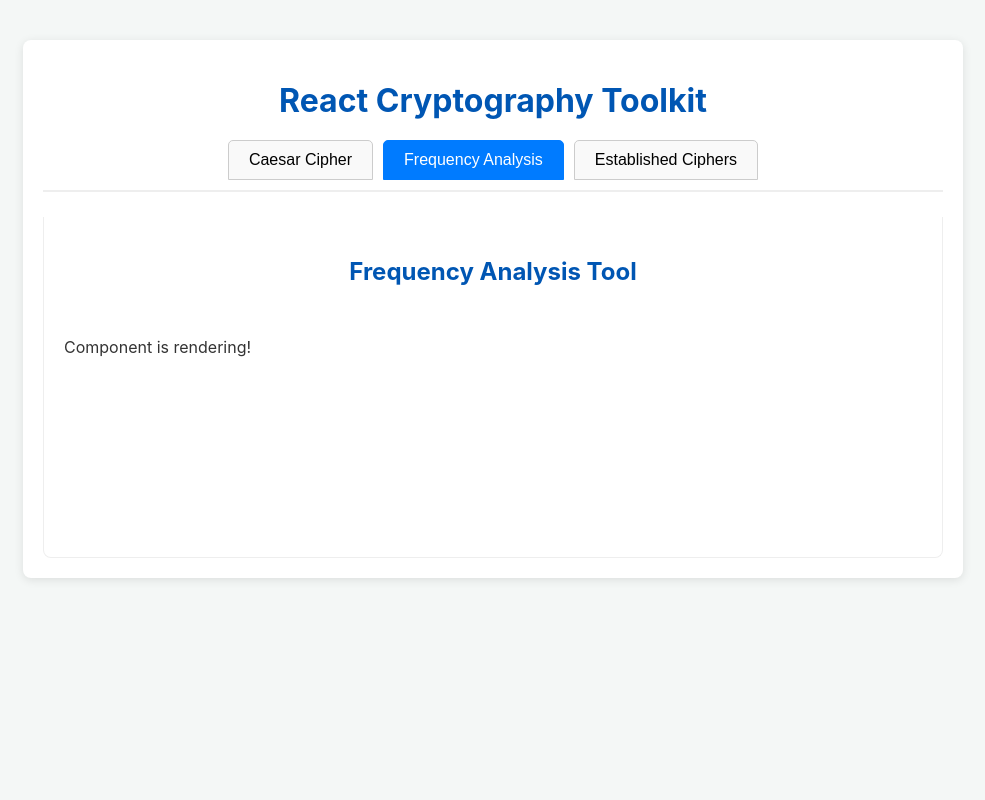
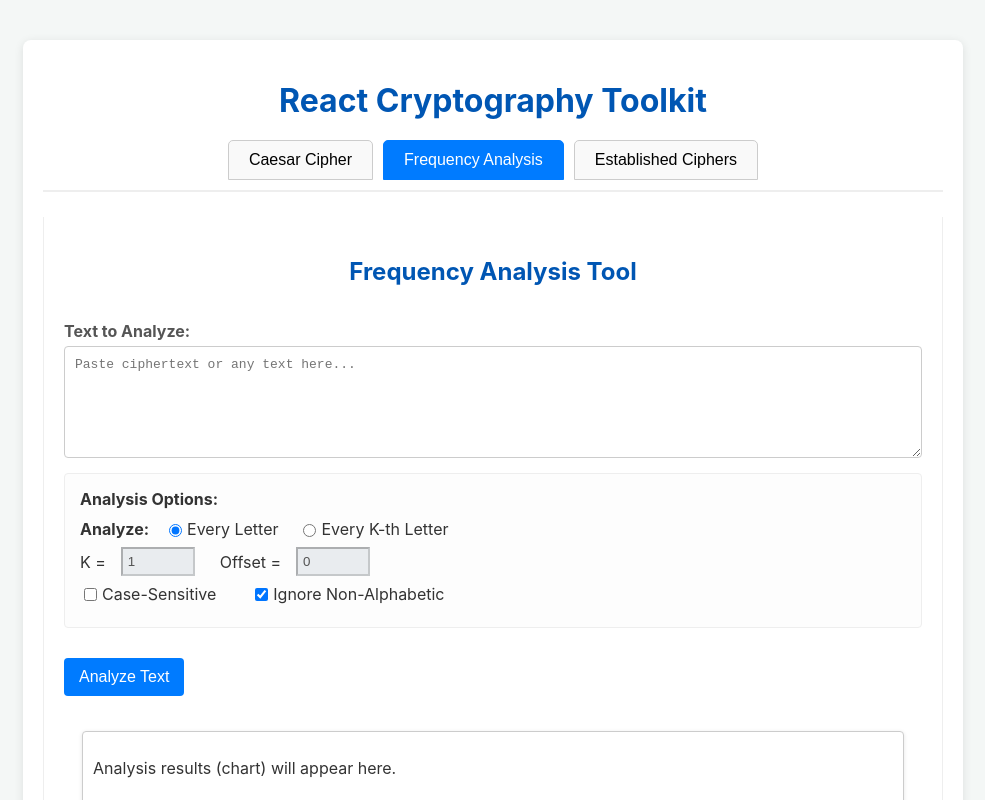
Before and after one commit to Arham-Tahir64/CPSC329-Final-Project, a React (Create React App) app: page / in a window 1280 px wide. Both pictures are taken after a click on the button "Frequency Analysis". Shown: the top 800 px of the page, without its empty margins (147-1132 px from the left). Built offline with nearby package versions, Linux system fonts and the light colour scheme.

Commit message:
Add UI elements for input and analysis options

```diff
--- a/src/components/FrequencyAnalysis.jsx
+++ b/src/components/FrequencyAnalysis.jsx
@@ -4,8 +4,50 @@ function FrequencyAnalysis() {
   return (
     <div className="analysis-container">
       <h2>Frequency Analysis Tool</h2>
-      {/* UI Elements and Chart will go here */}
-      <p>Component is rendering!</p>
+
+      <div className="form-group">
+        <label htmlFor="freq-text">Text to Analyze:</label>
+        <textarea
+          id="freq-text"
+          rows="6"
+          placeholder="Paste ciphertext or any text here..."
+        />
+      </div>
+
+      <div className="options-group">
+        <h4>Analysis Options:</h4>
+         <div className="option-row">
+             <span>Analyze:</span>
+             <label><input type="radio" name="analysisType" value="all" defaultChecked/> Every Letter</label>
+             <label><input type="radio" name="analysisType" value="kth" /> Every K-th Letter</label>
+         </div>
+         {/* <div className="kth-options"> */}
+            <div className="option-row inline-inputs">
+                 <label htmlFor="kth-value"> K = </label>
+                 <input type="number" id="kth-value" min="1" defaultValue="1" style={{width: '60px'}} disabled/> {/* Disable initially */}
+                 <label htmlFor="kth-offset" style={{marginLeft: '15px'}}> Offset = </label>
+                 <input type="number" id="kth-offset" min="0" defaultValue="0" style={{width: '60px'}} disabled/> {/* Disable initially */}
+             </div>
+         {/* </div> */}
+
+        <div className="option-row">
+          <label>
+            <input type="checkbox" name="caseSensitive" /> Case-Sensitive
+          </label>
+          <label style={{marginLeft: '15px'}}>
+            <input type="checkbox" name="ignoreNonAlpha" defaultChecked /> Ignore Non-Alphabetic
+          </label>
+        </div>
+      </div>
+
+       <button style={{alignSelf: 'flex-start'}}>Analyze Text</button>
+
+      <div className="chart-container" style={{marginTop: '20px', border: '1px solid #ccc', padding: '10px', minHeight: '350px'}}>
+         {/* Chart will be rendered here */}
+         <p>Analysis results (chart) will appear here.</p>
+      </div>
+
+      {/* Educational text will go here */}
     </div>
   );
 }
--- a/src/index.css
+++ b/src/index.css
@@ -165,3 +165,72 @@ textarea {
     font-size: 0.9em;
     line-height: 1.6;
 }
+
+/* Add Analysis Options Styling */
+.options-group {
+  padding: 15px;
+  border: 1px solid #eee;
+  border-radius: 4px;
+  background-color: #fdfdfd;
+  margin-bottom: 15px;
+}
+
+.options-group h4 {
+  margin-top: 0;
+  margin-bottom: 10px;
+  color: #333;
+}
+
+.option-row {
+    display: flex;
+    align-items: center;
+    gap: 10px; /* Space between items in a row */
+    margin-bottom: 8px;
+    flex-wrap: wrap; /* Allow wrapping on small screens */
+}
+
+.option-row span {
+    font-weight: bold;
+    margin-right: 5px;
+}
+
+.option-row label {
+    display: inline-flex; /* Align checkbox/radio with text */
+    align-items: center;
+    cursor: pointer;
+    font-weight: normal; /* Override potential bold from form-group */
+     margin-right: 10px; /* Space between labels */
+}
+
+.option-row input[type="checkbox"],
+.option-row input[type="radio"] {
+    margin-right: 5px; /* Space between control and text */
+}
+
+.option-row.inline-inputs label {
+     margin-right: 5px; /* Smaller gap for inline inputs */
+}
+.option-row.inline-inputs input[type="number"] {
+    padding: 5px; /* Smaller padding for small inputs */
+    width: 60px; /* Fixed small width */
+}
+
+/* Style for disabled options (we'll add logic later) */
+.option-row input:disabled {
+    background-color: #e9ecef;
+    cursor: not-allowed;
+}
+ .option-row label:has(input:disabled) { /* Style label containing disabled input */
+    color: #6c757d;
+}
+
+.chart-container {
+    position: relative; /* Needed for Chart.js responsiveness */
+    width: 100%;
+    max-width: 800px; /* Optional: limit chart width */
+    margin: 20px auto; /* Center chart */
+    background: #fff;
+    padding: 15px;
+    border-radius: 4px;
+    box-shadow: 0 1px 4px rgba(0,0,0,0.1);
+}
```
